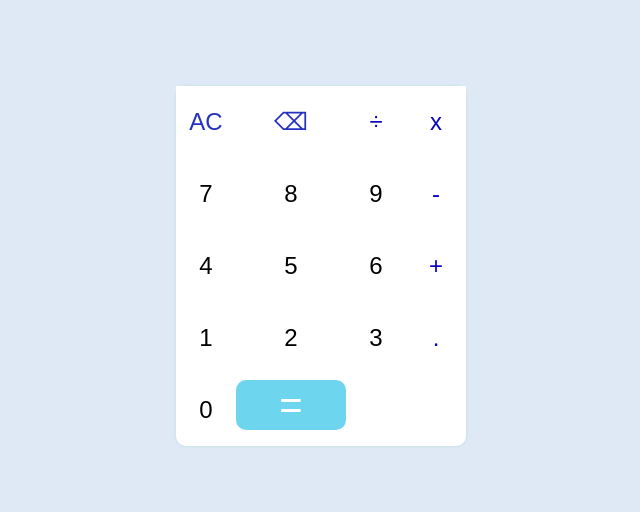
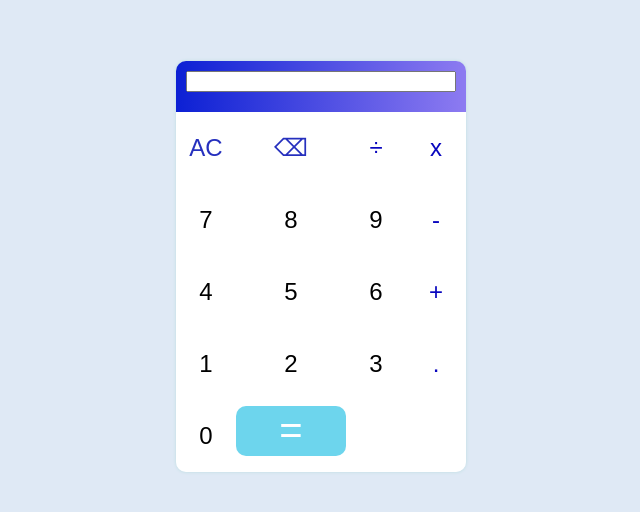
Before and after one commit to Eallekors/React-Project, a React (Create React App) app in the folder calculator/: page / in a window 1280 px wide. Shown: the part 134-646 px from the top of the page, without its empty margins (319-959 px from the left). Built offline with nearby package versions, Linux system fonts and the light colour scheme.

Commit message:
Calculator Component Base

```diff
--- a/calculator/src/components/Buttons.css
+++ b/calculator/src/components/Buttons.css
@@ -12,8 +12,7 @@
   }
 
   .equal {
-    grid-column-start:4;
-    grid-column-end:3;
+
   }
 
   .btn:last-child {
--- a/calculator/src/components/Buttons.js
+++ b/calculator/src/components/Buttons.js
@@ -69,7 +69,7 @@ const Buttons = ({ inputHandler, clearInput, backspace, changePlusMinus, calcula
         0
       </button>
 
-      <button className="btn exp " id="equalbtn" onClick={calculateAns}>
+      <button className="btn exp equal " id="equalbtn" onClick={calculateAns}>
         =
       </button>
     </div>
--- a/calculator/src/components/Calculator.js
+++ b/calculator/src/components/Calculator.js
@@ -10,6 +10,7 @@ function Calculator() {
         <>
           <div className="container">
             <div className="main">
+            <Display  />
              <Buttons
               />
             </div>
--- a/calculator/src/components/Display.css
+++ b/calculator/src/components/Display.css
@@ -0,0 +1,49 @@
+.display {
+    display: flex;
+    flex-direction: column;
+    padding: 10px;
+    padding-bottom: 20px;
+    background: linear-gradient(90deg, #0c20d4, #8d7bf1 100%);
+  }
+
+  @media (min-width: 800px) {
+    .display {
+      border-top-left-radius: 10px;
+      border-top-right-radius: 10px;
+    }
+  }
+
+  .expression {
+    padding: 5px;
+    margin-bottom: 10px;
+    height: 50px;
+  }
+
+  .input,
+  .value {
+    padding: 10px;
+    text-align: right;
+    background-color: transparent;
+    color: white;
+    border: 0px;
+    letter-spacing: 1.5px;
+  }
+
+  .input {
+    font-size: 35px;
+  }
+
+  .value {
+    font-size: 15px;
+  }
+
+  .input::placeholder,
+  .value::placeholder {
+    color: white;
+  }
+
+  .input:focus-visible,
+  .value:focus-visible {
+    outline-style: none;
+    outline-width: 0px;
+  }
--- a/calculator/src/components/Display.js
+++ b/calculator/src/components/Display.js
@@ -0,0 +1,15 @@
+import React from "react";
+import "./Display.css";
+
+
+const Display = ({ input, setInput, answer }) => {
+    return (
+        <>
+          <div className="display">
+            <input />
+          </div>
+        </>
+      );
+    };
+
+export default Display;
```
